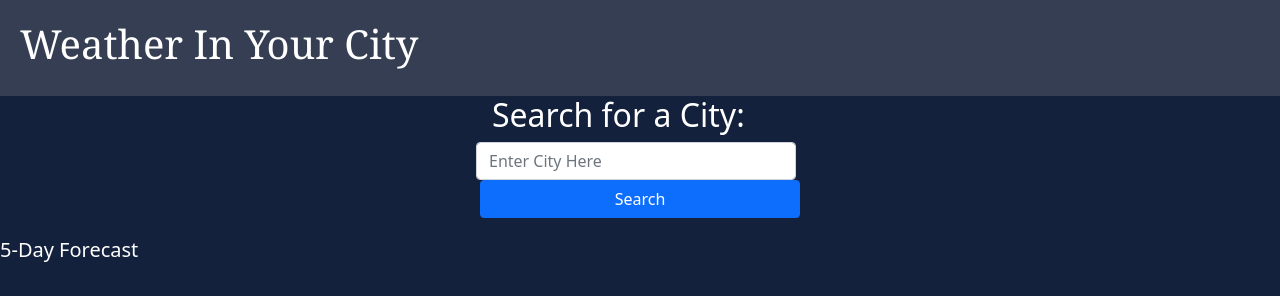
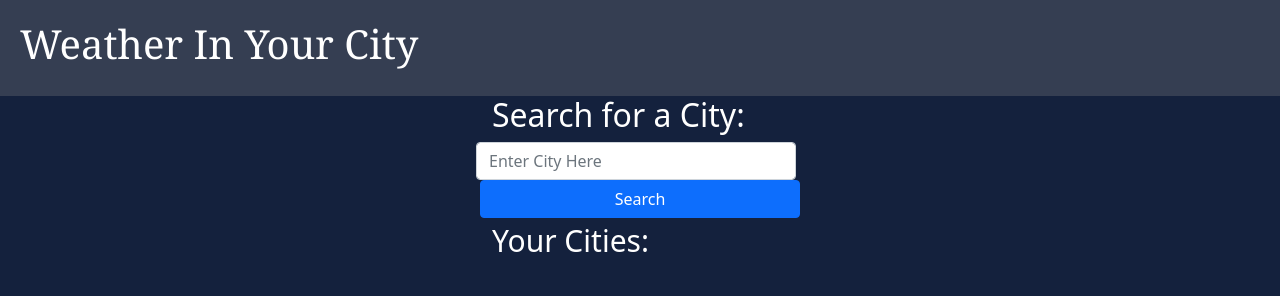
Before and after one commit to DiegoCamilli/Weather-app, a plain HTML site: page index.html in a window 1280 px wide. Shown: the top 296 px of the page. Drawn offline with nearby package versions, Linux system fonts and the light colour scheme.

Commit message:
update hsitory list

```diff
--- a/index.html
+++ b/index.html
@@ -21,6 +21,7 @@
             <input id="cities" class="form-control me-2" type="search" placeholder="Enter City Here"
                 aria-label="Search">
             <button id="searchBtn" class="btn btn-primary" type="submit">Search</button>
+            <p class="yourCities">Your Cities: </p>
             <div class="searchHistory"></div>
         </form>
 
--- a/styles.css
+++ b/styles.css
@@ -19,6 +19,14 @@ body {
     margin: 0 auto;
 }
 
+.yourCities {
+    font-size: 30px;
+}
+/* .searchhistory {
+    font-family: Georgia, 'Times New Roman', Times, serif;
+    background-color: rgba(255, 255, 255, 0.3);
+} */
+
 .containerMain {
     text-align: center;
     margin-bottom: 20px;
@@ -33,7 +41,7 @@ body {
 .card {
     flex-basis: calc(20% - 20px);
     margin-bottom: 20px;
-    background-color: rgba(255, 255, 255, 0.3); /* Opaque white background for cards */
+    background-color: rgba(255, 255, 255, 0.3);
     text-align: center;
     font-family:Georgia, 'Times New Roman', Times, serif  ;
     font-weight: bold;
```
